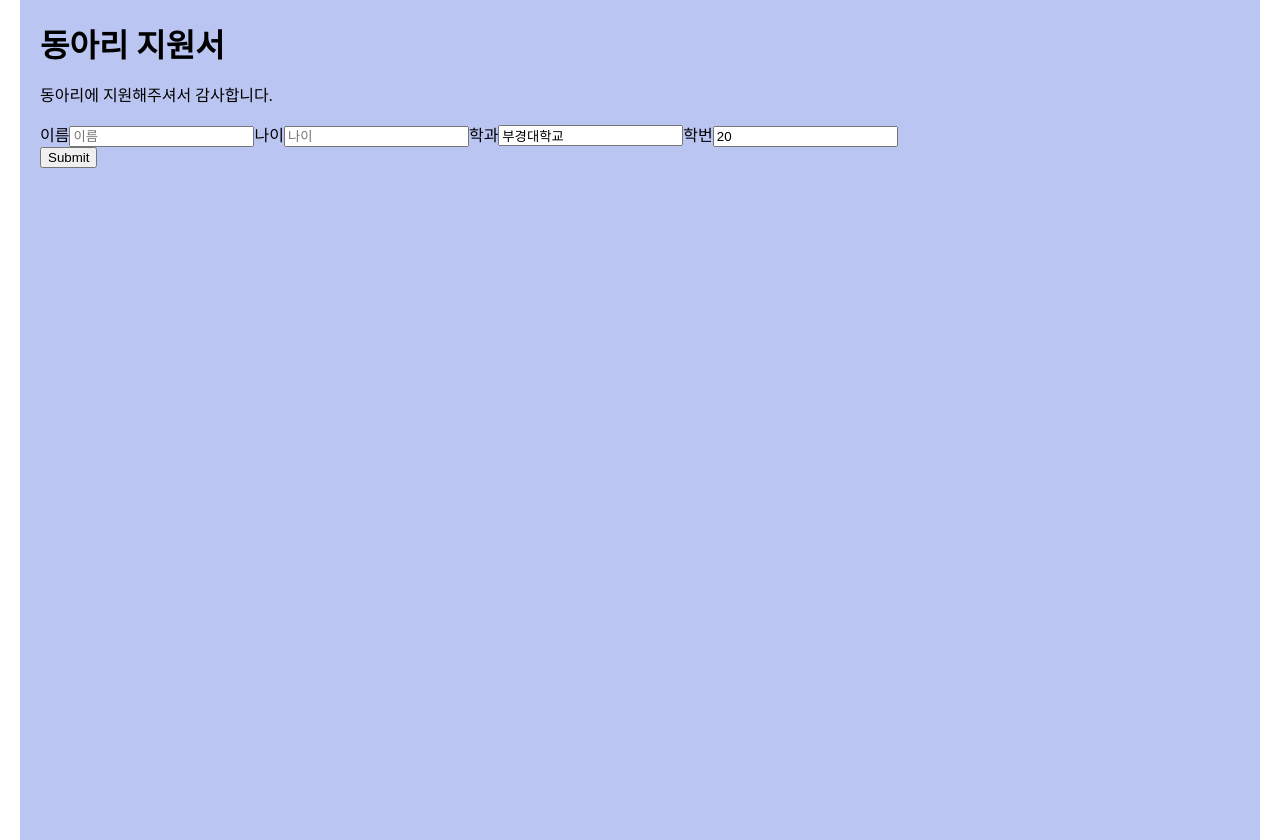
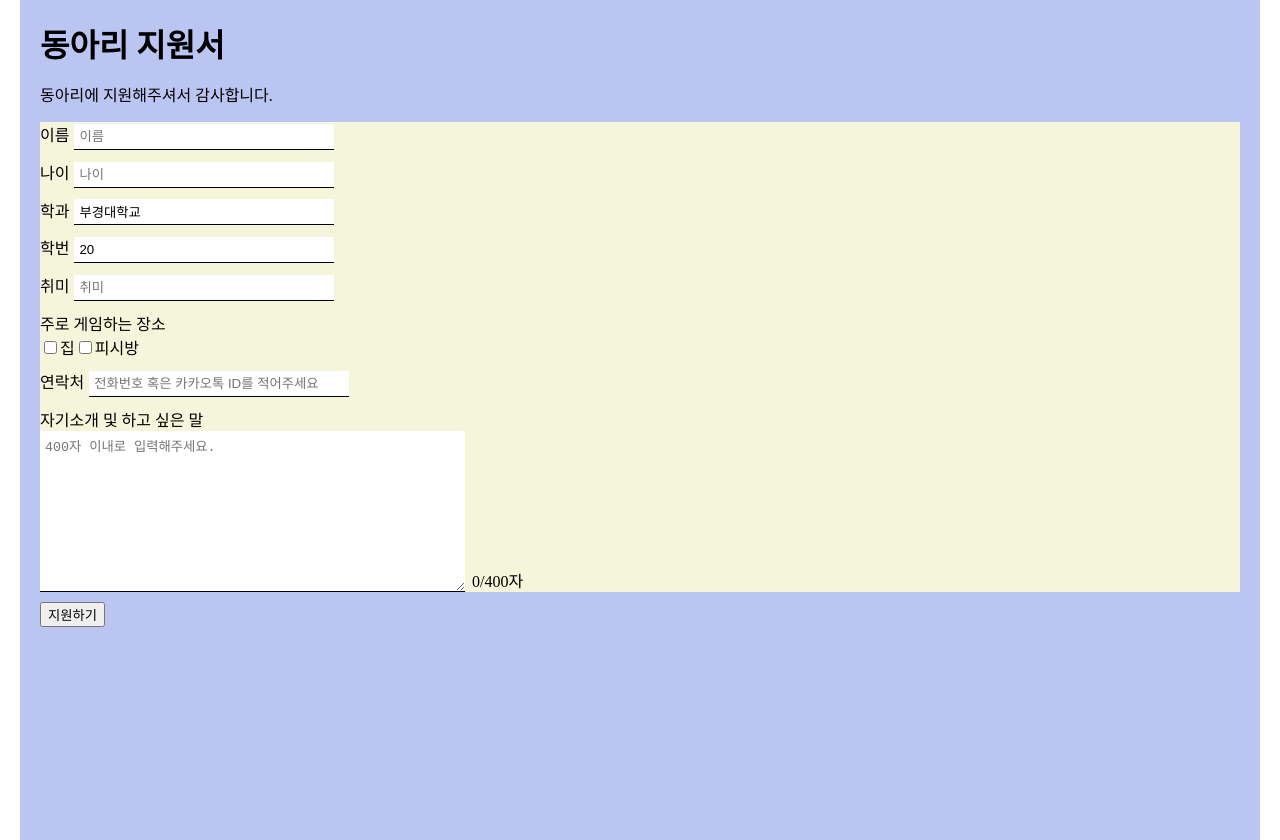
Before and after one commit to sunjw0531/pukyong-club-apply, a React (Create React App) app: page /apply in a window 1280 px wide. Built offline with nearby package versions, Linux system fonts and the light colour scheme.

Commit message:
Update : update apply page
update apply page

```diff
--- a/src/components/ApplyForm.js
+++ b/src/components/ApplyForm.js
@@ -1,6 +1,9 @@
 import { useForm } from 'react-hook-form';
+import { useState } from 'react';
 import styled, { createGlobalStyle } from 'styled-components';
+
 function ApplyForm() {
+  const [tALength, setTALength] = useState('');
   const {
     register,
     handleSubmit,
@@ -28,37 +31,93 @@ function ApplyForm() {
         <form
           onSubmit={handleSubmit((data) => {
             console.log(data);
+            alert('지원 내용을 검토 후 연락 드리겠습니다. 감사합니다.');
           })}
         >
-          <div>
+          <div style={{ backgroundColor: '#F5F5DC' }}>
+            <WritingDiv>
               <label for="name">이름</label>
-            <input
+              <FormInputS
                 id="name"
                 {...register('name', { required: true })}
                 placeholder="이름"
               />
-
+            </WritingDiv>
+            <WritingDiv>
               <label for="age">나이</label>
-            <input
+              <FormInputS
                 id="age"
                 {...register('age', { required: true })}
                 placeholder="나이"
               />
+            </WritingDiv>
+            <WritingDiv>
               <label for="major">학과</label>
-            <input
+              <FormInputS
                 id="major"
                 {...register('major', { required: true })}
                 placeholder="학과"
               />
+            </WritingDiv>
+            <WritingDiv>
               <label for="major">학번</label>
-            <input
+              <FormInputS
                 id="studentNumber"
                 {...register('studentNumber', { required: true })}
                 placeholder="학번"
               />
+            </WritingDiv>
+            <WritingDiv>
+              <label for="hobby">취미</label>
+              <FormInputS
+                id="hobby"
+                {...register('hobby', { required: true })}
+                placeholder="취미"
+              />
+            </WritingDiv>
+            <WritingDiv>
+              <label for="where">주로 게임하는 장소</label>
+              <br />
+              <input
+                type="checkbox"
+                {...register('where', { required: true })}
+                value="집"
+              />
+              집
+              <input
+                type="checkbox"
+                {...register('where', { required: true })}
+                value="피시방"
+              />
+              피시방
+            </WritingDiv>
+            <WritingDiv>
+              <label for="call">연락처</label>
+              <FormInputS
+                id="call"
+                {...register('call', { required: true })}
+                placeholder="전화번호 혹은 카카오톡 ID를 적어주세요"
+              />
+            </WritingDiv>
+
+            <WritingDiv>
+              <label for="introduce">자기소개 및 하고 싶은 말</label>
+              <DivTextarea>
+                <FormTextarea
+                  id="introduce"
+                  maxLength="400"
+                  rows="10"
+                  cols="50"
+                  {...register('introduce', { required: true })}
+                  placeholder="400자 이내로 입력해주세요."
+                  onChange={(e) => setTALength(e.target.value.length)}
+                />
+                <span>{tALength === '' ? 0 : tALength}/400자</span>
+              </DivTextarea>
+            </WritingDiv>
           </div>
 
-          <input type="submit" />
+          <button type="submit">지원하기</button>
         </form>
       </FormDiv>
     </>
@@ -72,3 +131,27 @@ const FormDiv = styled.div`
   height: 100vh;
   padding: 20px;
 `;
+
+const WritingDiv = styled.div`
+  margin-bottom: 10px;
+`;
+
+const FormInputS = styled.input`
+  border: none;
+  border-bottom: 1px solid black;
+  padding: 5px;
+  margin-left: 5px;
+  width: 250px;
+`;
+
+const FormTextarea = styled.textarea`
+  border: none;
+  border-bottom: 1px solid black;
+  padding: 5px;
+  margin-right: 7px;
+`;
+
+const DivTextarea = styled.div`
+  display: flex;
+  align-items: end;
+`;
```
Lines whose indentation alone changed are shown as unchanged.
